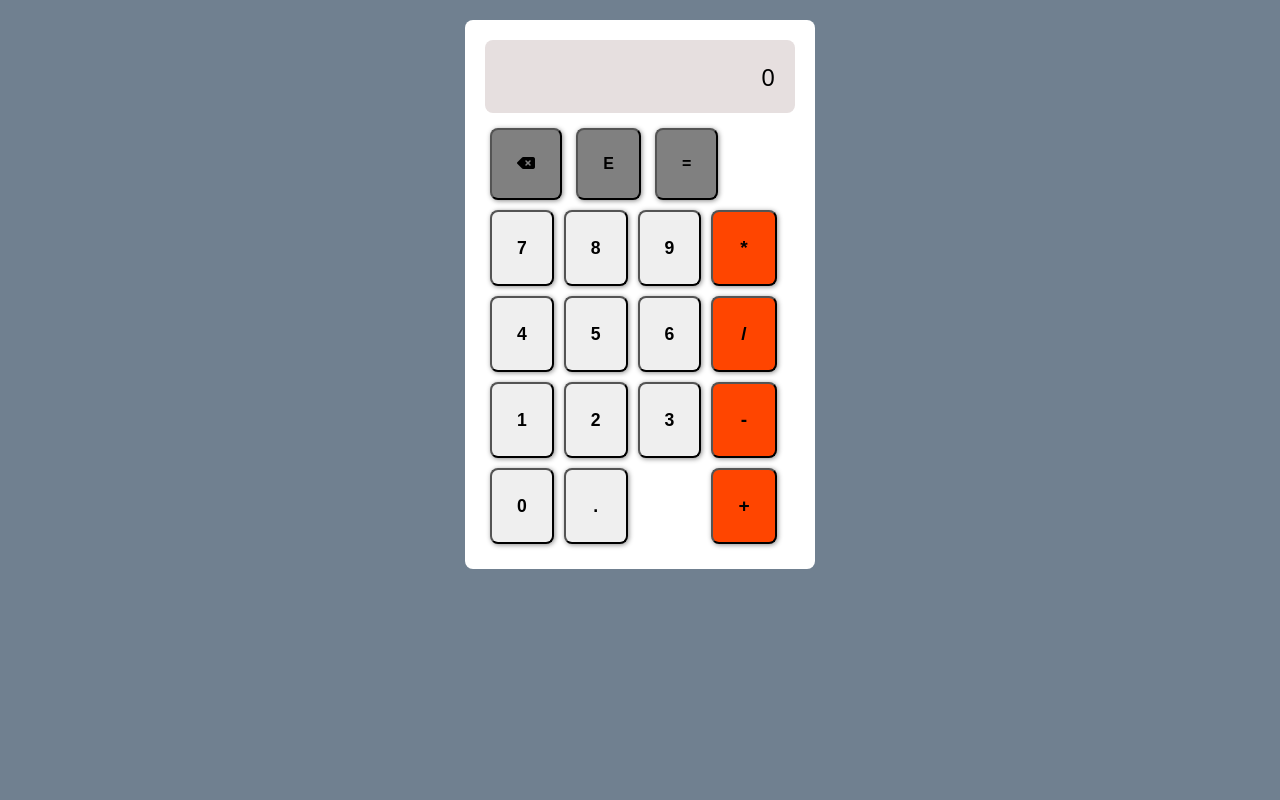
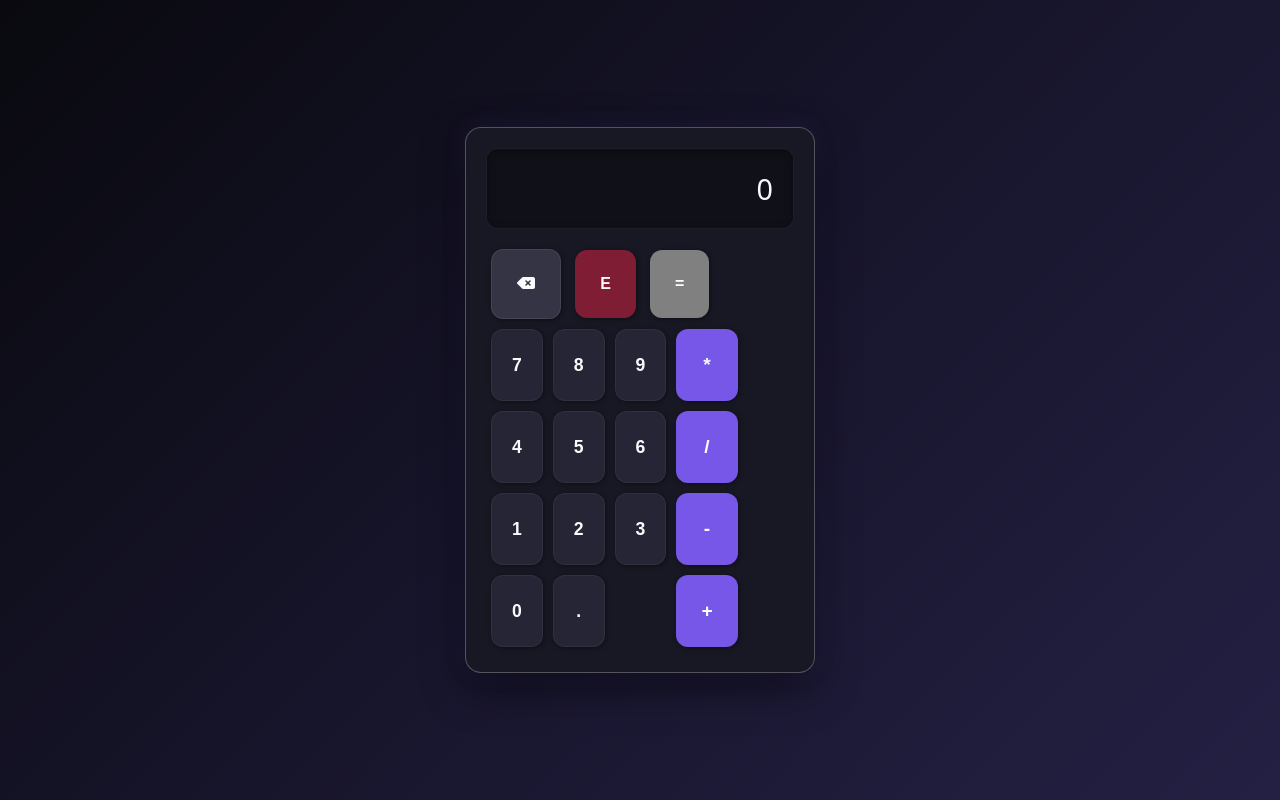
Before and after one commit to TiagoCod/calculadora, a plain HTML site: page index.html in a window 1280 px wide. Drawn offline with Linux system fonts and the light colour scheme.

Commit message:
style: mudança de cores e estilização

```diff
--- a/estilos/mobile.css
+++ b/estilos/mobile.css
@@ -1,4 +1,15 @@
 @charset "UTF-8";
+
+
+:root{
+    --fundo: #09090F;
+    --calculadora: #181824;
+    --visor: #101019;
+    --botoes-numericos: #252535;
+    --operadores: #7657E8;
+    --igualdade: #9675FF;
+    --texto: #F8FAFC;
+}
 
 *{
     margin: 0;
@@ -8,7 +19,13 @@
 body{
     font-family: system-ui, -apple-system, BlinkMacSystemFont, 'Segoe UI', Roboto, Oxygen, Ubuntu, Cantarell, 'Open Sans', 'Helvetica Neue', sans-serif;
     padding: 20px;
-    background-color: slategray;
+    min-height: 100vh;
+    background: linear-gradient(
+    135deg,
+    #09090F,
+    #17152B,
+    #242044);
+
 
     display: flex;
     flex-flow: row wrap;
@@ -22,18 +39,24 @@ button:hover{
     cursor: pointer;
 }
 section#calculadora{
-    background-color: white;
+    background-color: var(--calculadora);
     padding: 20px;
-    border-radius: 8px;
+    border-radius: 16px;
     width: 350px;
+    box-shadow: 0 15px 40px rgba(0, 0, 0, 0.5),
+            0 0 25px rgba(118, 87, 232, 0.12);
+    border: 1px solid rgba(255, 255, 255, 0.253);
 }
 section#calculadora div#visor{
-    background-color: rgb(230, 223, 223);
+    background-color: var(--visor);
     padding: 20px;
-    border-radius: 8px;
-    margin-bottom: 10px;
+    border-radius: 12px;
+    margin-bottom: 15px;
     text-align: right;
-    font-size: 1.5em;
+    font-size: 1.8em;
+    color: var(--texto);
+    border: 1px solid rgba(255, 255, 255, 0.06);
+    box-shadow: inset 0 2px 8px rgba(0, 0, 0, 0.4);
 }
 section#calculadora button{
     padding: 25px;
@@ -66,10 +89,19 @@ section#calculadora div.numeros{
 }
 section#calculadora div.numeros button{
     font-size: 1.1em;
+    color: var(--texto);
+    background-color: var(--botoes-numericos);
+    border: 1px solid rgba(255, 255, 255, 0.05);
+    border-radius: 12px;
+    padding: 20px;
+    transition: 0.2s ease;
 }
 section#calculadora div.numeros button:hover{
-    background-color: rgb(221, 215, 215);
-    transform: translateY(2%);
+    background-color: #35354A;
+    transform: translateY(-2px);
+}
+section#calculadora div.numeros button:active{
+    transform: scale(0.95);
 }
 section#calculadora div#operacoes{
     display: grid;
@@ -77,10 +109,66 @@ section#calculadora div#operacoes{
     grid-area: 2 / 2;
 }
 section#calculadora div#operacoes button{
-     background-color: orangered;
-     font-size: 1.2em;
+    background-color: var(--operadores);
+    color: var(--texto);
+    font-size: 1.2em;
+    border: none;
+    border-radius: 12px;
+    transition: 0.2s ease;
 }
 section#calculadora div#operacoes button:hover{
-    background-color: rgb(211, 68, 16);
-    transform: translateY(2%);
+    background-color: #8B72ED;
+    transform: translateY(-2px);
 }
+section#calculadora div#operacoes button:active{
+    transform: scale(0.95);
+}
+
+section#calculadora button#igual{
+    background-color: var(--igualdade);
+    color: var(--texto);
+    border: none;
+    border-radius: 12px;
+    transition: 0.2s ease;
+}
+
+section#calculadora div#outros button#igual:hover{
+    background-color: #A78BFA;
+    transform: translateY(-2px);
+}
+
+section#calculadora div#outros button#igual:active{
+    transform: scale(0.95);
+}
+section#calculadora div#outros button#deletar{
+    background-color: #7F1D35;
+    color: var(--texto);
+    border: none;
+    border-radius: 12px;
+    transition: 0.2s ease;
+}
+
+section#calculadora div#outros button#deletar:hover{
+    background-color: #A52A48;
+    transform: translateY(-2px);
+}
+
+section#calculadora div#outros button#deletar:active{
+    transform: scale(0.95);
+}
+section#calculadora div#outros button#apagar{
+    background-color: #343444;
+    color: var(--texto);
+    border: 1px solid rgba(255, 255, 255, 0.08);
+    border-radius: 12px;
+    transition: 0.2s ease;
+}
+
+section#calculadora div#outros button#apagar:hover{
+    background-color: #49495C;
+    transform: translateY(-2px);
+}
+
+section#calculadora div#outros button#apagar:active{
+    transform: scale(0.95);
+}
```
